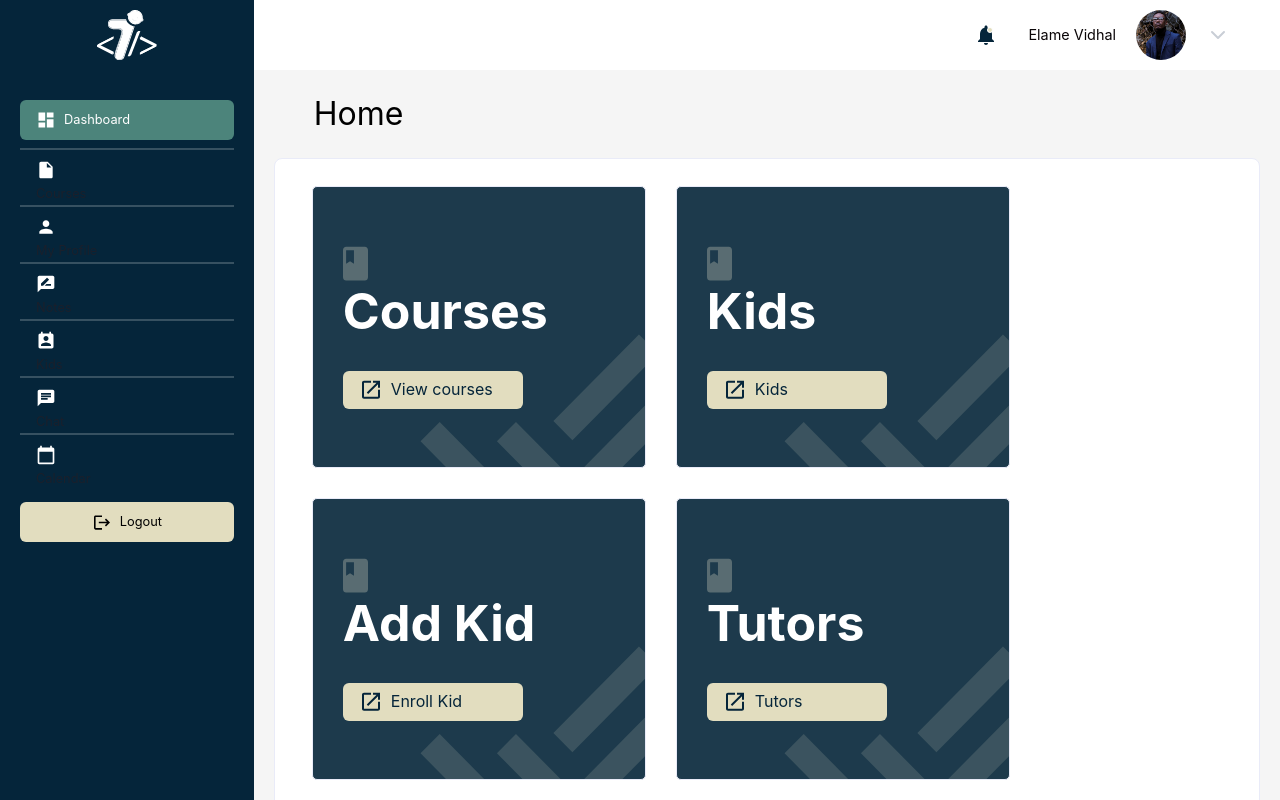
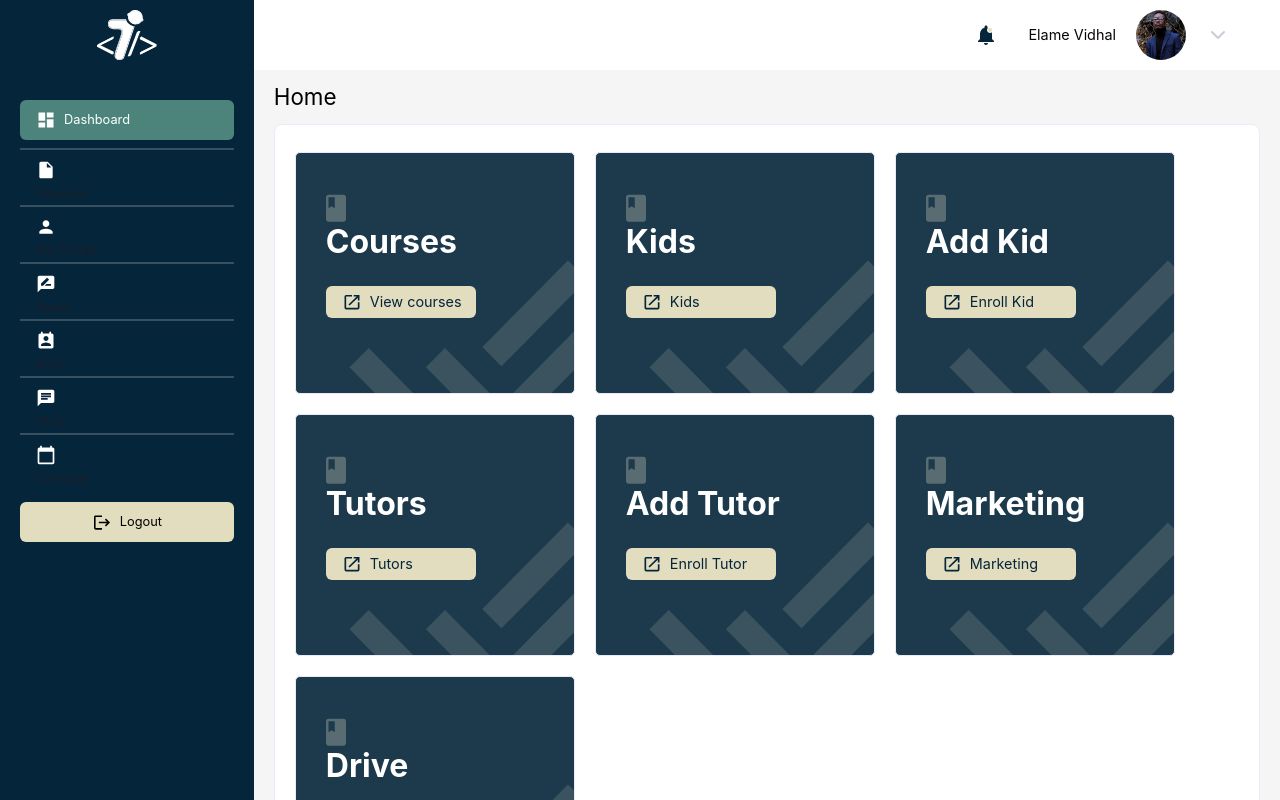
Before and after one commit to terravidhal/admin_dashboard, a React (Vite) app: page /home in a window 1280 px wide. Built offline with nearby package versions, Linux system fonts and the light colour scheme.

Commit message:
fix size

```diff
--- a/src/components/CourseItem/CourseItem.css
+++ b/src/components/CourseItem/CourseItem.css
@@ -1,17 +1,22 @@
 .course-item {
   box-sizing: border-box;
-  width: 334px;
-  height: 282px;
+  width: 280px;
+  height: 242px;
   background: #1d3a4c;
   border: 1px solid #e9ebf8;
   border-radius: 5px;
   display: flex;
   flex-direction: column;
   align-items: start;
-  justify-content: center;
+  justify-content: start;
+  padding-top: 40px;
   position: relative;
-  gap: 30px;
+  gap: 25px;
   padding-left: 30px;
+}
+.course-item .design1 img {
+ width: 20px;
+ height: 30px;
 }
 .course-item .design2 {
   position: absolute;
@@ -20,7 +25,7 @@
 }
 .course-item .name-course-item {
   font-weight: 700;
-  font-size: 50px;
+  font-size: 2rem; /*50px*/
   color: #ffffff;
   line-height: 1.2;
 }
--- a/src/components/CourseItem/CourseItem.jsx
+++ b/src/components/CourseItem/CourseItem.jsx
@@ -18,13 +18,13 @@
       <div className="view-course-btn">
         <Button
           fontWeight={400}
-          height="38px"
+          height="32px" //38px
           display="flex"
           justifyContent="start"
           color="#05253A"
-          fontSize="16px"
-          width="180px"
-          leftIcon={<img src="../src/assets/images/launch.svg" alt="" />}
+          fontSize="0.9rem" // 16px
+          width="150px" // 180px
+          leftIcon={<img width={20} height={21} src="../src/assets/images/launch.svg" alt="" />}
           colorScheme="#E2DDBF;"
         >
           <Link to="">{course.btnName}</Link>
--- a/src/components/Courses/Courses.css
+++ b/src/components/Courses/Courses.css
@@ -67,7 +67,7 @@
   width: 64px;
   background: #e6f6d1;
   border-radius: 5px;
-  color: #27AE60;
+  color: #27ae60;
 }
 .Courses .btnPending {
   display: flex;
@@ -154,7 +154,7 @@
 }
 tbody.ant-table-tbody > tr > td {
   height: 46px;
-  font-weight: 400;
+  font-weight: 400; /*400*/
   font-size: 0.7rem; /*13px*/
   color: #0a0507;
 }
@@ -167,3 +167,19 @@
   .ant-pagination-item-active:hover {
   border-color: #05253a;
 }
+:where(.css-dev-only-do-not-override-j9bb5n).ant-table-wrapper .ant-table {
+  border-radius: 0px 0px 0 0;
+}
+:where(.css-dev-only-do-not-override-j9bb5n).ant-table-wrapper
+  .ant-table-container {
+  border-start-start-radius: 0px;
+  border-start-end-radius: 0px;
+}
+:where(.css-dev-only-do-not-override-j9bb5n).ant-table-wrapper
+  .ant-table
+  .ant-table-title,
+:where(.css-dev-only-do-not-override-j9bb5n).ant-table-wrapper
+  .ant-table
+  .ant-table-header {
+  border-radius: 0px 0px 0 0;
+}
--- a/src/components/HomeHome/HomeHome.css
+++ b/src/components/HomeHome/HomeHome.css
@@ -3,15 +3,15 @@
   background-color: #f5f5f5;
 }
 .HomeHome .title-home {
-  padding: 20px 60px;
+  padding: 10px 20px; /*20px 60px*/
   font-weight: 400;
-  font-size: 32px;
+  font-size: 1.4rem; /*32px*/
   color: #000000;
 }
 .HomeHome .home-courses {
   box-sizing: border-box;
-  padding: 27px 37px;
-  margin: 0 20px;
+  padding: 27px 20px; /*27px 20px*/
+  margin: 0 20px 10px 20px;
   /* width: 1136px; */
   background: #ffffff;
   border: 1px solid #e9ebf8;
@@ -20,6 +20,6 @@
 
 .HomeHome .courses-items {
   display: flex;
-  gap: 30px;
+  gap: 20px;
   flex-wrap: wrap;
 }
--- a/src/components/LoginPopup/LoginPopup.css
+++ b/src/components/LoginPopup/LoginPopup.css
@@ -2,22 +2,22 @@
   display: flex;
   flex-direction: column;
   align-items: center;
-  padding: 30px 71px 36px;
-  gap: 36px;
+  padding: 20px 71px 36px 71px;
+  gap: 25px; /*36px*/
   position: absolute;
   left: 50%;
   top: 50%;
   transform: translate(-50%, -40%);
   /* width: 662px; */
-  width: 62%;
-  height: 376px;
+  width: 42%; /*62%*/
+  height: 286px; /*376px*/
   background: #ffffff;
   box-shadow: 0px 0px 32px rgba(9, 108, 159, 0.1);
   border-radius: 16px;
 }
 .LoginPopup .title {
   font-weight: 600;
-  font-size: 40px;
+  font-size: 1.5rem; /*40px*/
   line-height: 120%;
   color: #000000;
 }
@@ -42,18 +42,18 @@
 }
 .LoginPopup .infos p {
   font-weight: 500;
-  font-size: 13px;
+  font-size: 0.7rem; /*13px*/
   line-height: 120%;
   color: #252122;
 }
 .LoginPopup .infos p a {
   font-weight: 500;
-  font-size: 13px;
+  font-size: 0.7rem; /*13px*/
   line-height: 120%;
   color: #4c847b;
 }
 .LoginPopup .infos span {
-  font-size: 13px;
+  font-size: 0.7rem; /*13px*/
 }
 .LoginPopup button {
   font-weight: 400;
@@ -68,6 +68,9 @@
 
 /********* VUE TABLETTE ***************/
 @media screen and (min-width: 768px) and (max-width: 960px) {
+  .LoginPopup {
+    width: 90%;
+  }
 }
 
 /********* MOBILE ***************/
@@ -76,10 +79,10 @@
   .LoginPopup {
     width: 90%;
   }
-  .Login .login-top img {
+ /* .Login .login-top img {
     width: 250px;
     height: 86px;
-  }
+  }*/
 }
 @media screen and (max-width: 548px) {
   .LoginPopup {
--- a/src/components/LoginPopup/LoginPopup.jsx
+++ b/src/components/LoginPopup/LoginPopup.jsx
@@ -9,17 +9,17 @@
     <div className="LoginPopup">
        <div className="title">Login</div>
        <div className="form-content">
-       <InputGroup >
-         <InputLeftElement height={54} pointerEvents='none'>
+       <InputGroup size='md'>
+         <InputLeftElement pointerEvents='none'>
            <img src="../src/assets/images/user.svg" alt="" />
          </InputLeftElement>
-         <Input focusBorderColor='#4c847b' height={54} type='text' borderColor='#DFDFDF'  placeholder='Username' _placeholder={{ opacity: 1, color: '#252122',fontSize:'16px' }} />
+         <Input focusBorderColor='#4c847b'   type='text' borderColor='#DFDFDF'  placeholder='Username' _placeholder={{ opacity: 1, color: '#252122',fontSize:'0.9rem' }} />
        </InputGroup>
-       <InputGroup>
-         <InputLeftElement height={54} pointerEvents='none'>
-           <img src="../src/assets/images/lock.svg" alt="" />
+       <InputGroup size='md'>
+         <InputLeftElement pointerEvents='none'>
+           <img width={15}  src="../src/assets/images/lock.svg" alt="" />
          </InputLeftElement>
-         <Input focusBorderColor='#4c847b' height={54} type='password' borderColor='#DFDFDF'  placeholder='Password' _placeholder={{ opacity: 1, color: '#252122',fontSize:'16px' }} />
+         <Input focusBorderColor='#4c847b'  type='password' borderColor='#DFDFDF'  placeholder='Password' _placeholder={{ opacity: 1, color: '#252122',fontSize:'0.9rem' }} />
        </InputGroup>
         <div className="infos">
            <Checkbox color='#252122'  colorScheme='green'  borderColor='#252122'>Remember Password</Checkbox>
@@ -27,7 +27,7 @@
         </div>
         <Button width='100%'
         leftIcon={<img src="../src/assets/images/out.svg" alt="" />}
-        height={54} colorScheme='linear-gradient(180deg, #69938F 0%, #4C847B 100%);'
+        size='md' colorScheme='linear-gradient(180deg, #69938F 0%, #4C847B 100%);'
          >
           <Link to="/home">Login</Link>
          </Button>
--- a/src/views/Login/Login.css
+++ b/src/views/Login/Login.css
@@ -12,12 +12,11 @@
   display: flex;
   justify-content: center;
   align-items: start;
-  padding-top: 20px;
   box-sizing: border-box;
 }
 .Login .login-top img {
-  width: 399px;
-  height: 86px;
+  width: 220px; /*399px*/
+  height: 50px;
 }
 .Login .login-bottom {
   /* height: 55vh; */
@@ -30,7 +29,10 @@
 .Login .login-bottom p{
    font-style: normal;
    font-weight: 400;
-   font-size: 16px;
+   font-size: 0.7rem; /*16px*/
    color: #FFFFFF;
    margin-bottom: 20px;
 }
+.Login .logo-img{
+  padding-top: 60px;
+}
--- a/src/views/Login/Login.jsx
+++ b/src/views/Login/Login.jsx
@@ -8,7 +8,9 @@
   return (
     <div className="Login">
       <div className="login-top">
-        <img src="../src/assets/images/Kids.png" alt="" />
+        <div className="logo-img">
+          <img src="../src/assets/images/Kids.png" alt="" />
+        </div>
       </div>
       <div className="login-bottom">
          <p>Privacy policy disclaimer.</p>
```
